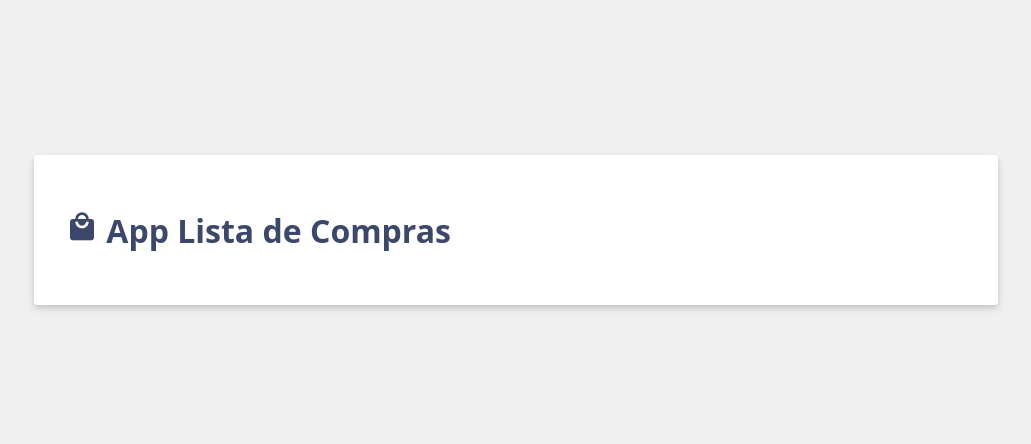
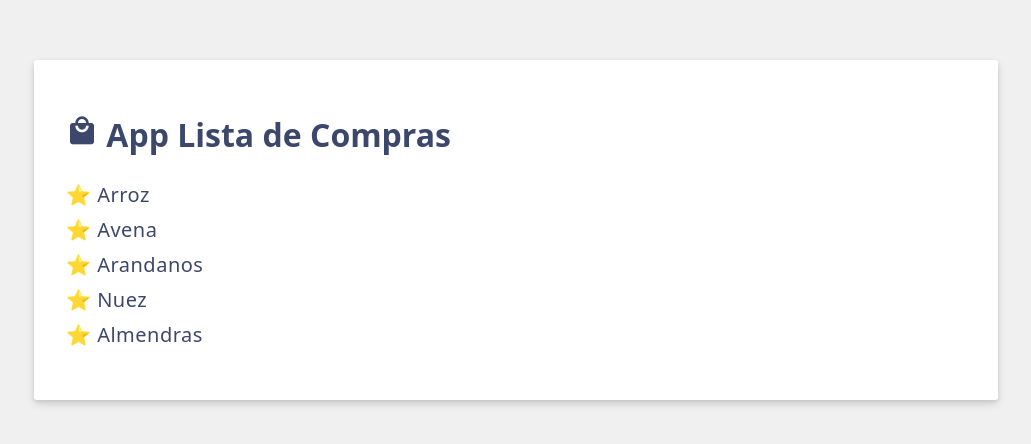
Before and after one commit to Dianalmc23/Vue.js-ShoppingCart1, a Vue app: page / in a window 1280 px wide. Shown: the part 170-614 px from the top of the page, without its empty margins (124-1155 px from the left). Built offline with nearby package versions, Linux system fonts and the light colour scheme.

Commit message:
⭐FEAT: List Rendering Add a list of items using v-for

```diff
--- a/src/App.vue
+++ b/src/App.vue
@@ -4,10 +4,22 @@ import { ref } from 'vue'
 //Creando un tipo de referencia reactiva de tipo string
 const header = ref('App Lista de Compras');
 const shoppingIcon = ref ('material-icons shopping-cart-icon');
+//Creando una referencia reactiva para almacenar el valor de la lista
+const items = ref([
+{id: 0, label: 'Arroz'},
+{id: 1, label: 'Avena'},
+{id: 2, label: 'Arandanos'},
+{id: 3, label: 'Nuez'},
+{id: 4, label: 'Almendras'}
+
+]);
 </script>
 
 <template>
   <h1><i :class="shoppingIcon">local_mall</i> {{ header }}</h1>
+  <ul>
+  <li v-for="item in items" v-bind:key="item.id">⭐ {{ item.label }}</li>
+  </ul>
 </template>
 
 <style scoped>
```
